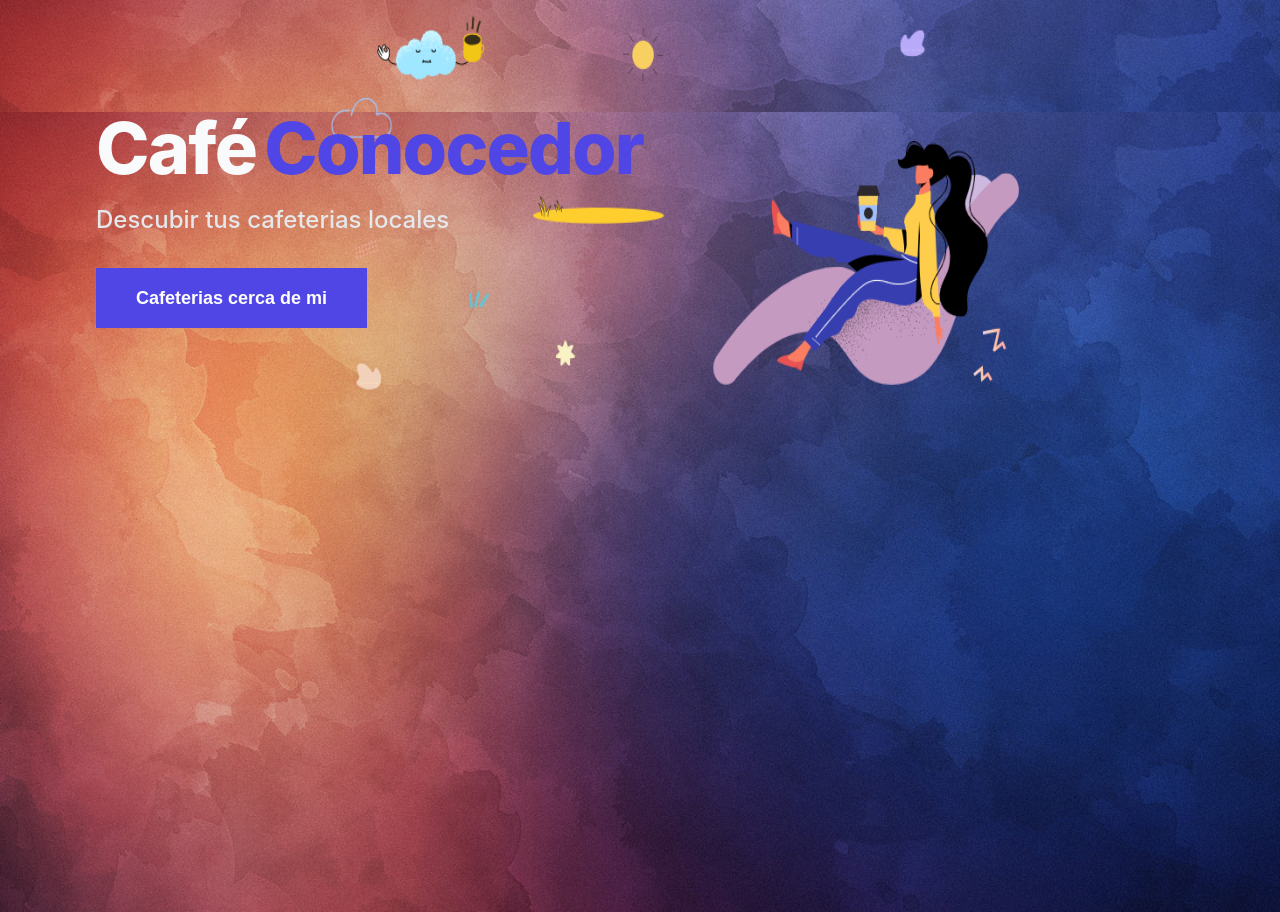
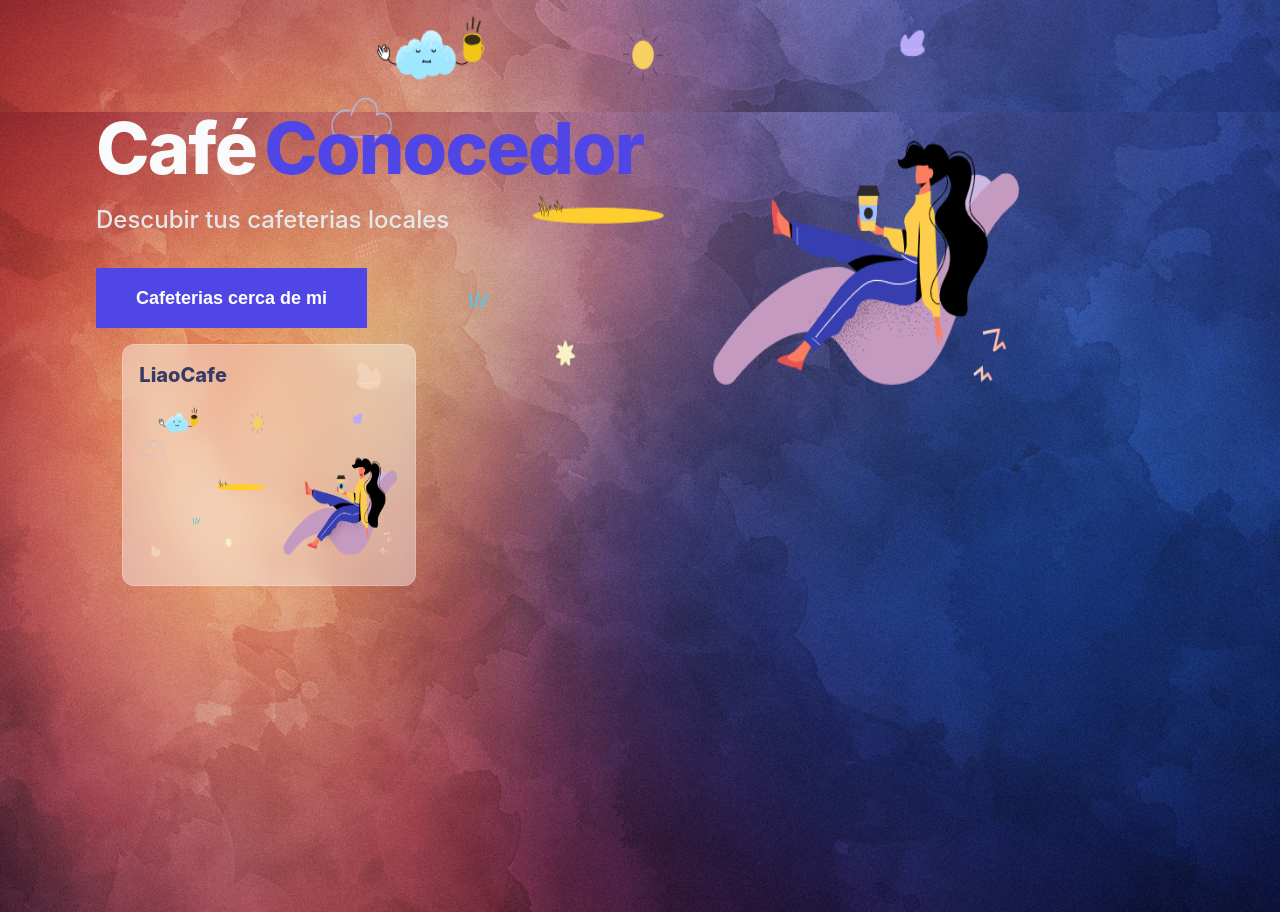
Before and after one commit to drazomo/cafeConocedor, a Next.js app: page / in a window 1280 px wide. Built offline with nearby package versions, Linux system fonts and the light colour scheme.

Commit message:
styling and create card component

```diff
--- /dev/null
+++ b/components/card.module.css
@@ -0,0 +1,56 @@
+.cardLink {
+  margin: auto;
+  --tw-shadow: 0 20px 25px -5px rgba(0, 0, 0, 0.1),
+    0 10px 10px -5px rgba(0, 0, 0, 0.04);
+  box-shadow: 0 0 transparent, 0 0 #0000, 0 0 transparent, 0 0 #0000,
+    0 0 transparent;
+
+  border-color: var(--text-white-100);
+  border-radius: 0.75rem /* 12px */;
+}
+
+.container {
+  border-radius: 0.75rem /* 12px */;
+  padding-top: 0.25rem /* 4px */;
+  padding-bottom: 0.25rem /* 4px */;
+  padding-bottom: 1.25rem /* 20px */;
+  padding-left: 1rem /* 16px */;
+  padding-right: 1rem /* 16px */;
+
+  backdrop-filter: blur(10px);
+}
+
+.cardHeaderWrpr {
+  margin-top: 0.75rem /* 12px */;
+  margin-bottom: 0.75rem /* 12px */;
+}
+
+.cardHeader {
+  text-overflow: ellipsis;
+  white-space: nowrap;
+  font-size: 1.25rem /* 20px */;
+  line-height: 1.75rem /* 28px */;
+  font-weight: 800;
+  overflow: hidden;
+  width: 16rem /* 256px */;
+}
+
+.cardImgWrpr {
+  color: var(--text-white-100);
+}
+
+.cardImg {
+  border-radius: 0.75rem /* 12px */;
+}
+
+@media (min-width: 1024px) {
+  .cardHeader {
+    width: 16rem /* 256px */;
+  }
+}
+
+@media (min-width: 768px) {
+  .cardHeader {
+    width: 16rem /* 256px */;
+  }
+}
--- /dev/null
+++ b/components/card.tsx
@@ -0,0 +1,29 @@
+import Image from "next/image";
+import Link from "next/link";
+import cls from 'classnames';
+import styles from './card.module.css';
+
+interface CardProps {
+  name: string;
+  imgUrl: string;
+  href: string;
+}
+
+const Card = (props: CardProps) => {
+  return (
+    <Link href={props.href}>
+    <a className={styles.cardLink}> {/* added anchor take for semantic reason */}
+        <div className={cls('glass', styles.container)}>
+        <div className={styles.cardHeaderWrpr}>
+          <h2 className={styles.cardHeader}>{props.name}</h2>
+        </div>
+        <div className={styles.cardImgWrpr}>
+          <Image className={styles.cardImg} src={props.imgUrl} width={260} height={160} alt={props.name} />
+        </div>
+      </div>
+    </a>
+    </Link>
+  )
+};
+
+export default Card;
--- a/package.json
+++ b/package.json
@@ -9,6 +9,7 @@
     "lint": "next lint"
   },
   "dependencies": {
+    "classnames": "^2.3.1",
     "next": "12.1.0",
     "react": "17.0.2",
     "react-dom": "17.0.2"
--- a/pages/_document.tsx
+++ b/pages/_document.tsx
@@ -7,8 +7,8 @@
         {/* link tag with any fonts, and etc. */}
       </Head>
       <body>
-        <Main></Main>
-        <NextScript />  {/* needed for next.js */}
+        <Main></Main> {/* needed for next.js => adds div with id of _next */}
+        <NextScript />  {/* needed for next.js to run scripts in the html*/}
       </body>
     </Html>
   }
--- a/pages/index.tsx
+++ b/pages/index.tsx
@@ -3,12 +3,14 @@
 import Image from 'next/image'
 import styles from '../styles/Home.module.css'
 import Banner from '../components/banner';
+import Card from '../components/card';
+
 
 const Home: NextPage = () => {
 
   const handleBannerClick = () => {
-    console.log('Ciao! Banner!')
-  }
+    alert('Ciao! Banner!')
+  };
 
   return (
     <div className={styles.container}>
@@ -23,9 +25,12 @@
         <div className={styles.heroImage}>
           <Image alt='cafeteria hero image' src='/static/hero-img.png' width={700} height={400}/>
         </div>
+        <div className={styles.cardLayout}>
+          <Card imgUrl={'/static/hero-img.png'} name={'LiaoCafe'} href={'/cafeteria/liao-cafe'} />
+        </div>
       </main>
     </div>
-  )
-}
+  );
+};
 
 export default Home;
--- a/styles/Home.module.css
+++ b/styles/Home.module.css
@@ -9,6 +9,17 @@
   max-width: 72rem /* 1152px */;
   padding-left: 1rem /* 16px */;
   padding-right: 1rem /* 16px */;
+}
+
+.cardLayout {
+  display: grid;
+  grid-template-columns: repeat(1, minmax(0, 1fr));
+  grid-gap: 1.5rem;
+}
+
+.card {
+  /* aligns to center of div */
+  justify-content: center;
 }
 
 .heroImage {
@@ -62,6 +73,11 @@
   .cardLayout {
     grid-template-columns: repeat(2, minmax(0, 1fr));
   }
+
+  .cardLayout {
+    grid-template-columns: repeat(2, minmax(0, 1fr));
+    grid-gap: 1.5rem;
+  }
 }
 
 @media (min-width: 768px) {
--- a/styles/globals.css
+++ b/styles/globals.css
@@ -4,6 +4,19 @@
   --text-purple: rgba(79, 70, 229, 1);
   --text-white-100: rgba(229, 231, 235, 1);
   --text-complmentary-purple: #e54f46;
+}
+
+/* glass-morphism */
+.glass {
+  background: hsla(0, 0%, 100%, 0.4);
+  -webkit-backdrop-filter: blur(10px);
+  backdrop-filter: blur(10px);
+  border: 1px solid hsla(0, 0%, 100%, 0.2);
+}
+
+.glass:hover {
+  background: hsla(0, 0%, 100%, 0.7);
+  border: 1px solid #fff;
 }
 
 html,
@@ -55,16 +68,3 @@
   outline: 1px dotted;
   outline: 5px auto -webkit-focus-ring-color;
 }
-
-/* glass-morphism */
-.glass {
-  background: hsla(0, 0%, 100%, 0.4);
-  -webkit-backdrop-filter: blur(10px);
-  backdrop-filter: blur(10px);
-  border: 1px solid hsla(0, 0%, 100%, 0.2);
-}
-
-.glass:hover {
-  background: hsla(0, 0%, 100%, 0.7);
-  border: 1px solid #fff;
-}
```
Also changed, not shown: 1 other file (tests, documents, lock files or other folders).
